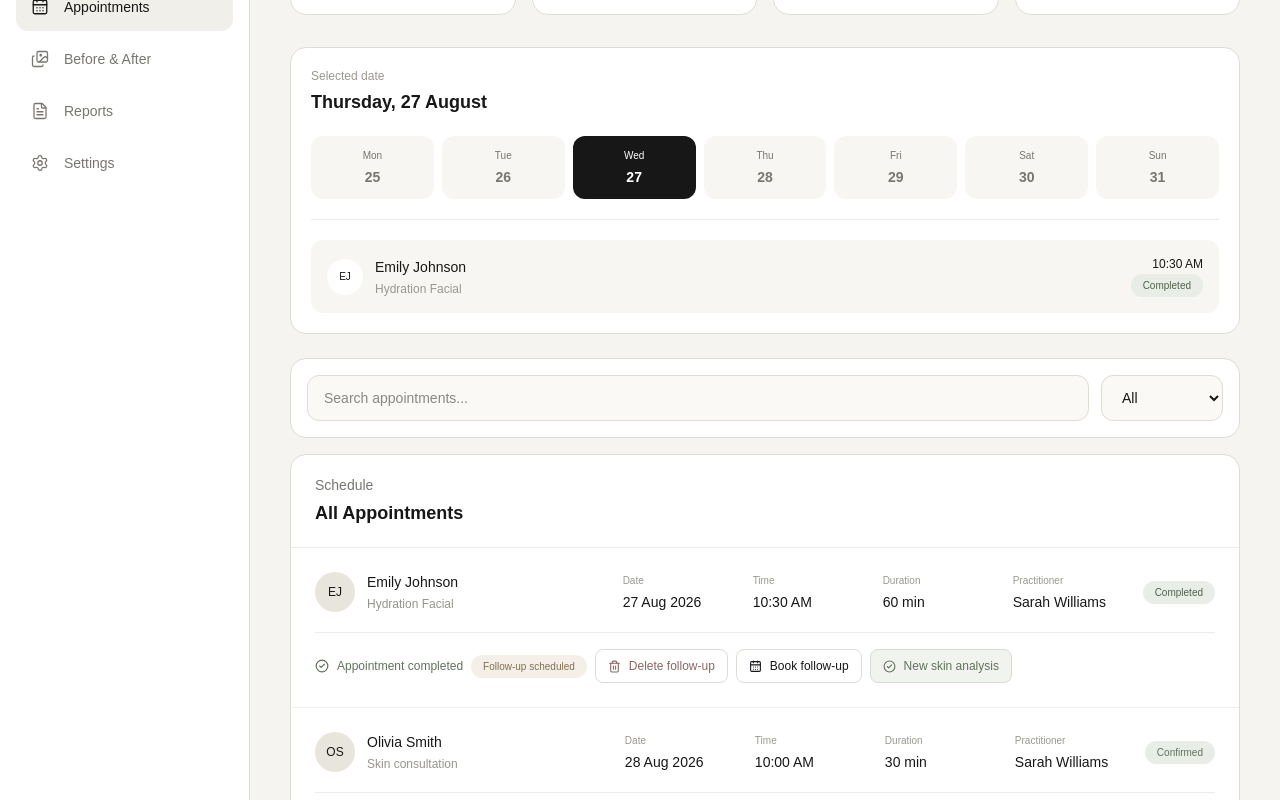
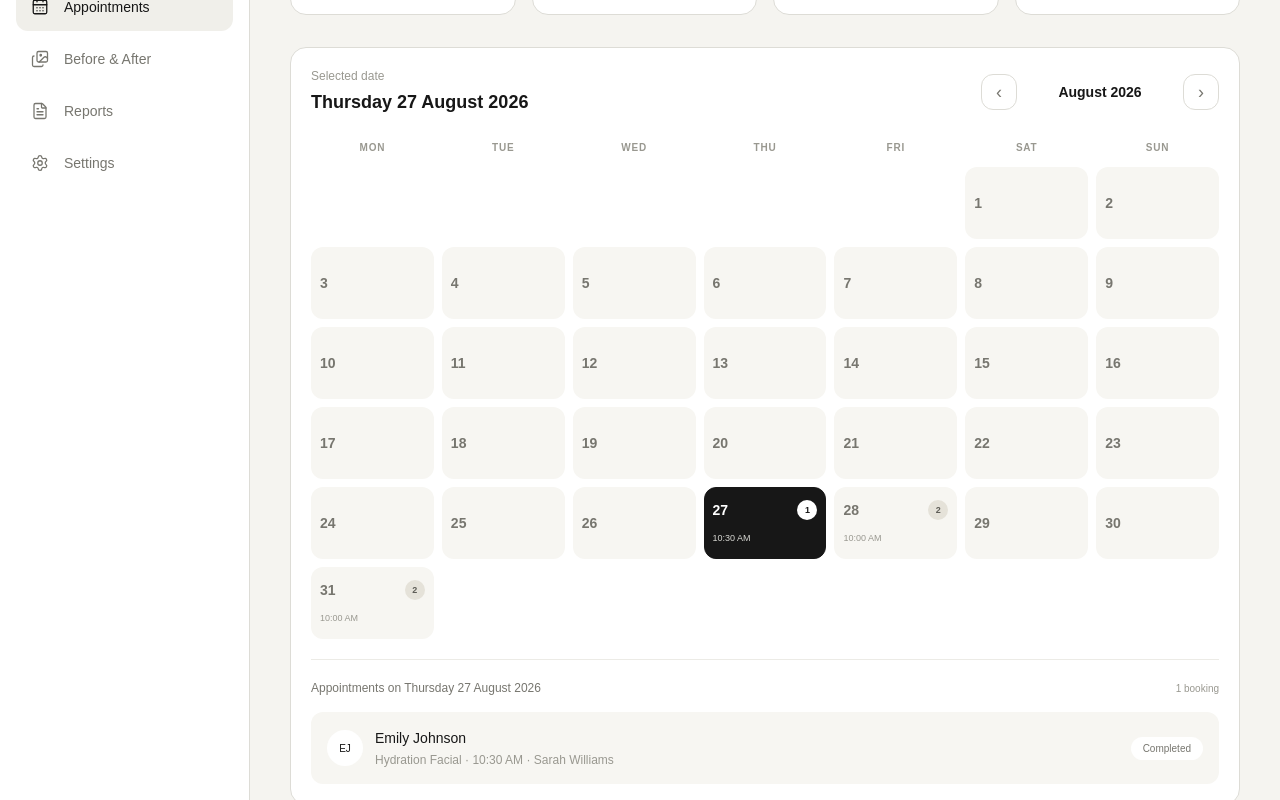
Before and after one commit to amansin-1922/dermis-prototype, a Next.js app: page /appointments in a window 1280 px wide. Shown: the part 360-1160 px from the top of the page. Built offline with nearby package versions, Linux system fonts and the light colour scheme.

Commit message:
Improve appointments calendar

```diff
--- a/app/appointments/page.tsx
+++ b/app/appointments/page.tsx
@@ -362,15 +362,49 @@ const timeSlots = [
   "17:30",
 ];
 
-const dateLabels: Record<string, string> = {
-  "25": "Tuesday, 25 August",
-  "26": "Wednesday, 26 August",
-  "27": "Thursday, 27 August",
-  "28": "Friday, 28 August",
-  "29": "Saturday, 29 August",
-  "30": "Sunday, 30 August",
-  "31": "Monday, 31 August",
-};
+
+function toIsoDate(year: number, monthIndex: number, day: number) {
+  return `${year}-${String(monthIndex + 1).padStart(2, "0")}-${String(
+    day
+  ).padStart(2, "0")}`;
+}
+
+function formatLongDate(dateValue: string) {
+  if (!dateValue) return "";
+
+  const date = new Date(`${dateValue}T12:00:00`);
+
+  return date.toLocaleDateString("en-GB", {
+    weekday: "long",
+    day: "numeric",
+    month: "long",
+    year: "numeric",
+  });
+}
+
+function formatMonthYear(date: Date) {
+  return date.toLocaleDateString("en-GB", {
+    month: "long",
+    year: "numeric",
+  });
+}
+
+function buildCalendarDays(year: number, monthIndex: number) {
+  const daysInMonth = new Date(year, monthIndex + 1, 0).getDate();
+  const firstDay = new Date(year, monthIndex, 1).getDay();
+  const mondayFirstOffset = (firstDay + 6) % 7;
+
+  const cells: Array<number | null> = [
+    ...Array.from({ length: mondayFirstOffset }, () => null),
+    ...Array.from({ length: daysInMonth }, (_, index) => index + 1),
+  ];
+
+  while (cells.length % 7 !== 0) {
+    cells.push(null);
+  }
+
+  return cells;
+}
 
 function getInitials(name: string) {
   return name
@@ -498,7 +532,14 @@ export default function AppointmentsPage() {
   const [
     selectedDate,
     setSelectedDate,
-  ] = useState("27");
+  ] = useState("2026-08-27");
+
+  const [
+    calendarMonth,
+    setCalendarMonth,
+  ] = useState(
+    () => new Date(2026, 7, 1)
+  );
 
   const [
     treatmentPlan,
@@ -1592,22 +1633,22 @@ export default function AppointmentsPage() {
 
     setConflictMessage("");
 
-    const bookingDay =
-      String(
-        Number(
-          formDate.split("-")[2]
-        )
-      );
-
-    if (
-      dateLabels[
-        bookingDay
-      ]
-    ) {
     setSelectedDate(
-        bookingDay
-      );
-    }
+      formDate
+    );
+
+    const bookedDate =
+      new Date(
+        `${formDate}T12:00:00`
+      );
+
+    setCalendarMonth(
+      new Date(
+        bookedDate.getFullYear(),
+        bookedDate.getMonth(),
+        1
+      )
+    );
 
     window.history.replaceState(
       {},
@@ -2141,11 +2182,40 @@ export default function AppointmentsPage() {
     appointments.filter(
       (appointment) =>
         appointment.rawDate ===
-        `2026-08-${selectedDate.padStart(
-          2,
-          "0"
-        )}`
-    );
+        selectedDate
+    );
+
+  const calendarYear =
+    calendarMonth.getFullYear();
+
+  const calendarMonthIndex =
+    calendarMonth.getMonth();
+
+  const calendarDays =
+    buildCalendarDays(
+      calendarYear,
+      calendarMonthIndex
+    );
+
+  const goToPreviousMonth = () => {
+    setCalendarMonth(
+      new Date(
+        calendarYear,
+        calendarMonthIndex - 1,
+        1
+      )
+    );
+  };
+
+  const goToNextMonth = () => {
+    setCalendarMonth(
+      new Date(
+        calendarYear,
+        calendarMonthIndex + 1,
+        1
+      )
+    );
+  };
 
   const confirmedCount =
     appointments.filter(
@@ -2857,6 +2927,8 @@ export default function AppointmentsPage() {
             {/* CALENDAR */}
             <div className="mt-8 rounded-2xl border border-[#DDDCD6] bg-white p-5">
 
+              <div className="flex flex-col justify-between gap-4 sm:flex-row sm:items-center">
+
                 <div>
 
                   <p className="text-xs text-[#999890]">
@@ -2864,61 +2936,195 @@ export default function AppointmentsPage() {
                   </p>
 
                   <h3 className="mt-1 text-lg font-semibold">
-                  {
-                    dateLabels[
+                    {formatLongDate(
                       selectedDate
-                    ]
-                  }
+                    )}
                   </h3>
 
                 </div>
 
-              <div className="mt-5 grid grid-cols-7 gap-2">
+                <div className="flex items-center gap-2">
+
+                  <button
+                    type="button"
+                    onClick={
+                      goToPreviousMonth
+                    }
+                    className="flex h-9 w-9 items-center justify-center rounded-xl border border-[#DDDCD6] text-lg text-[#77766F] transition hover:bg-[#F7F6F2] hover:text-[#171717]"
+                    aria-label="Previous month"
+                  >
+                    ‹
+                  </button>
+
+                  <div className="min-w-[150px] text-center text-sm font-semibold">
+                    {formatMonthYear(
+                      calendarMonth
+                    )}
+                  </div>
+
+                  <button
+                    type="button"
+                    onClick={
+                      goToNextMonth
+                    }
+                    className="flex h-9 w-9 items-center justify-center rounded-xl border border-[#DDDCD6] text-lg text-[#77766F] transition hover:bg-[#F7F6F2] hover:text-[#171717]"
+                    aria-label="Next month"
+                  >
+                    ›
+                  </button>
+
+                </div>
+
+              </div>
+
+              <div className="mt-6 grid grid-cols-7 gap-2">
 
                 {[
-                  ["Mon", "25"],
-                  ["Tue", "26"],
-                  ["Wed", "27"],
-                  ["Thu", "28"],
-                  ["Fri", "29"],
-                  ["Sat", "30"],
-                  ["Sun", "31"],
-                ].map(
-                  ([day, date]) => (
+                  "Mon",
+                  "Tue",
+                  "Wed",
+                  "Thu",
+                  "Fri",
+                  "Sat",
+                  "Sun",
+                ].map((day) => (
+
+                  <div
+                    key={day}
+                    className="px-1 pb-1 text-center text-[10px] font-semibold uppercase tracking-[0.08em] text-[#999890]"
+                  >
+                    {day}
+                  </div>
+
+                ))}
+
+                {calendarDays.map(
+                  (day, index) => {
+                    if (day === null) {
+                      return (
+                        <div
+                          key={`empty-${index}`}
+                          className="min-h-[72px] rounded-xl"
+                        />
+                      );
+                    }
+
+                    const isoDate =
+                      toIsoDate(
+                        calendarYear,
+                        calendarMonthIndex,
+                        day
+                      );
+
+                    const dayAppointments =
+                      appointments.filter(
+                        (appointment) =>
+                          appointment.rawDate ===
+                            isoDate &&
+                          appointment.status !==
+                            "Cancelled"
+                      );
+
+                    const isSelected =
+                      selectedDate ===
+                      isoDate;
+
+                    return (
 
                       <button
-                      key={day}
+                        key={isoDate}
                         type="button"
                         onClick={() =>
                           setSelectedDate(
-                          date
-                        )
-                      }
-                      className={`rounded-xl px-2 py-3 text-center ${
-                        selectedDate ===
-                        date
-                          ? "bg-[#171717] text-white"
-                          : "bg-[#F7F6F2] text-[#77766F]"
+                            isoDate
+                          )
+                        }
+                        className={`min-h-[72px] rounded-xl border px-2 py-2 text-left transition ${
+                          isSelected
+                            ? "border-[#171717] bg-[#171717] text-white"
+                            : "border-transparent bg-[#F7F6F2] text-[#77766F] hover:border-[#DDDCD6] hover:bg-[#F2F1EC]"
                         }`}
                       >
-                      <p className="text-[10px]">
+
+                        <div className="flex items-start justify-between gap-1">
+
+                          <span className="text-sm font-semibold">
                             {day}
+                          </span>
+
+                          {dayAppointments.length >
+                            0 && (
+
+                            <span
+                              className={`flex h-5 min-w-5 items-center justify-center rounded-full px-1 text-[9px] font-semibold ${
+                                isSelected
+                                  ? "bg-white text-[#171717]"
+                                  : "bg-[#E5E2D9] text-[#5F5E58]"
+                              }`}
+                            >
+                              {
+                                dayAppointments.length
+                              }
+                            </span>
+
+                          )}
+
+                        </div>
+
+                        {dayAppointments.length >
+                          0 && (
+
+                          <p
+                            className={`mt-3 truncate text-[9px] ${
+                              isSelected
+                                ? "text-[#D8D8D3]"
+                                : "text-[#999890]"
+                            }`}
+                          >
+                            {
+                              dayAppointments[0]
+                                .time
+                            }
                           </p>
 
-                      <p className="mt-1 text-sm font-semibold">
-                        {date}
+                        )}
+
+                      </button>
+
+                    );
+                  }
+                )}
+
+              </div>
+
+              <div className="mt-5 border-t border-[#ECEBE6] pt-5">
+
+                <div className="flex items-center justify-between gap-3">
+
+                  <p className="text-xs font-medium text-[#77766F]">
+                    Appointments on{" "}
+                    {formatLongDate(
+                      selectedDate
+                    )}
                   </p>
-                    </button>
-
-                  )
-                )}
+
+                  <span className="text-[10px] text-[#999890]">
+                    {
+                      appointmentsForSelectedDate.length
+                    }{" "}
+                    booking
+                    {appointmentsForSelectedDate.length ===
+                    1
+                      ? ""
+                      : "s"}
+                  </span>
 
                 </div>
 
                 {appointmentsForSelectedDate.length >
-                0 && (
-
-                <div className="mt-5 space-y-3 border-t border-[#ECEBE6] pt-5">
+                0 ? (
+
+                  <div className="mt-4 space-y-3">
 
                     {appointmentsForSelectedDate.map(
                       (appointment) => (
@@ -2944,38 +3150,52 @@ export default function AppointmentsPage() {
                               }
                             </p>
 
+                            <p className="mt-1 truncate text-xs text-[#999890]">
+                              {
+                                appointment.treatment
+                              }{" "}
+                              ·{" "}
+                              {
+                                appointment.time
+                              }{" "}
+                              ·{" "}
+                              {
+                                appointment.practitioner
+                              }
+                            </p>
+
+                          </div>
+
+                          <span className="rounded-full bg-white px-3 py-1 text-[10px] text-[#77766F]">
+                            {
+                              appointment.status
+                            }
+                          </span>
+
+                        </div>
+
+                      )
+                    )}
+
+                  </div>
+
+                ) : (
+
+                  <div className="mt-4 rounded-xl bg-[#F7F6F2] px-4 py-5 text-center">
+
+                    <p className="text-sm font-medium text-[#77766F]">
+                      No appointments on this date
+                    </p>
+
                     <p className="mt-1 text-xs text-[#999890]">
-                            {
-                              appointment.treatment
-                            }
+                      Select another date or create a new appointment.
                     </p>
 
                   </div>
 
-                        <div className="text-right">
-
-                          <p className="text-xs font-medium">
-                            {
-                              appointment.time
-                            }
-                          </p>
-
-                          <StatusBadge
-                            status={
-                              appointment.status
-                            }
-                          />
-
-                        </div>
-
-                      </div>
-
-                    )
                 )}
 
               </div>
-
-              )}
 
             </div>
 
```
Lines whose indentation alone changed are shown as unchanged.
